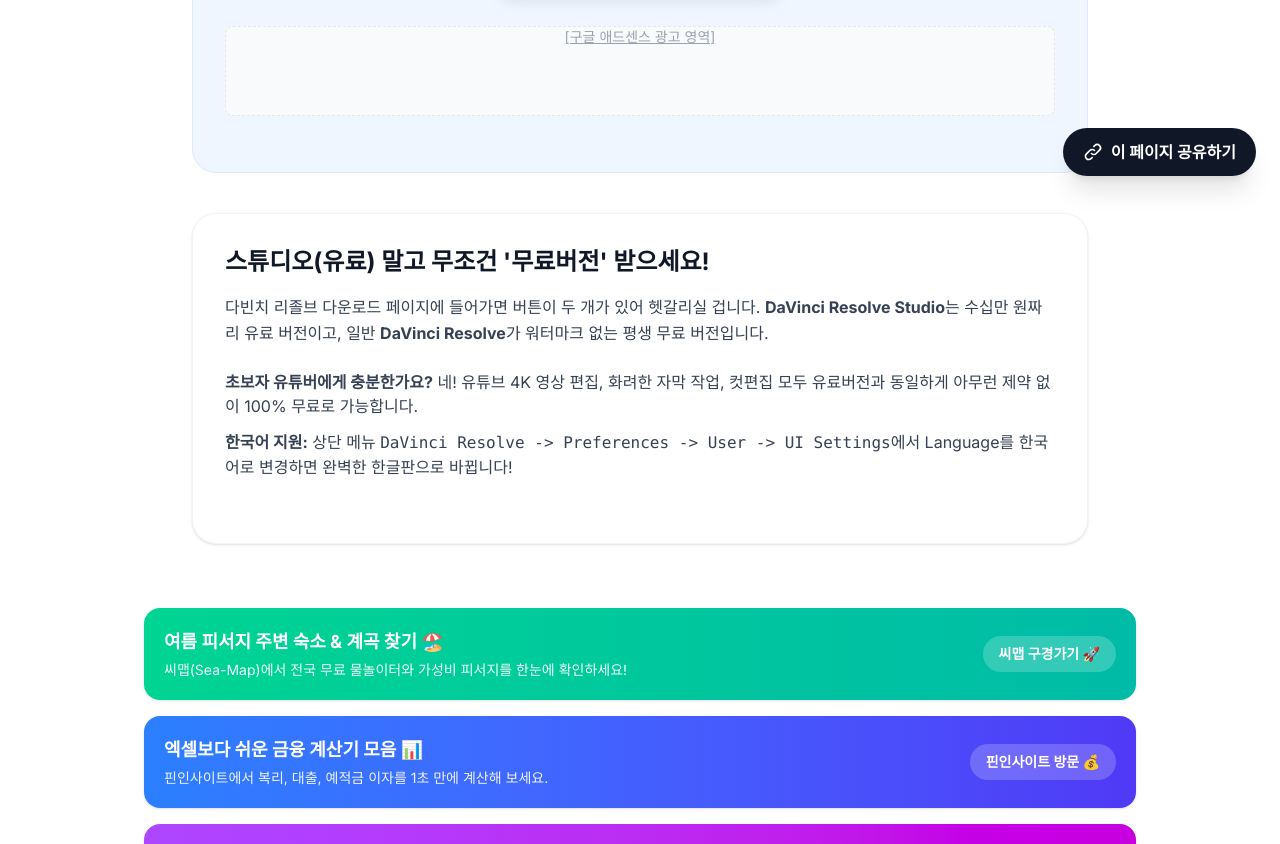
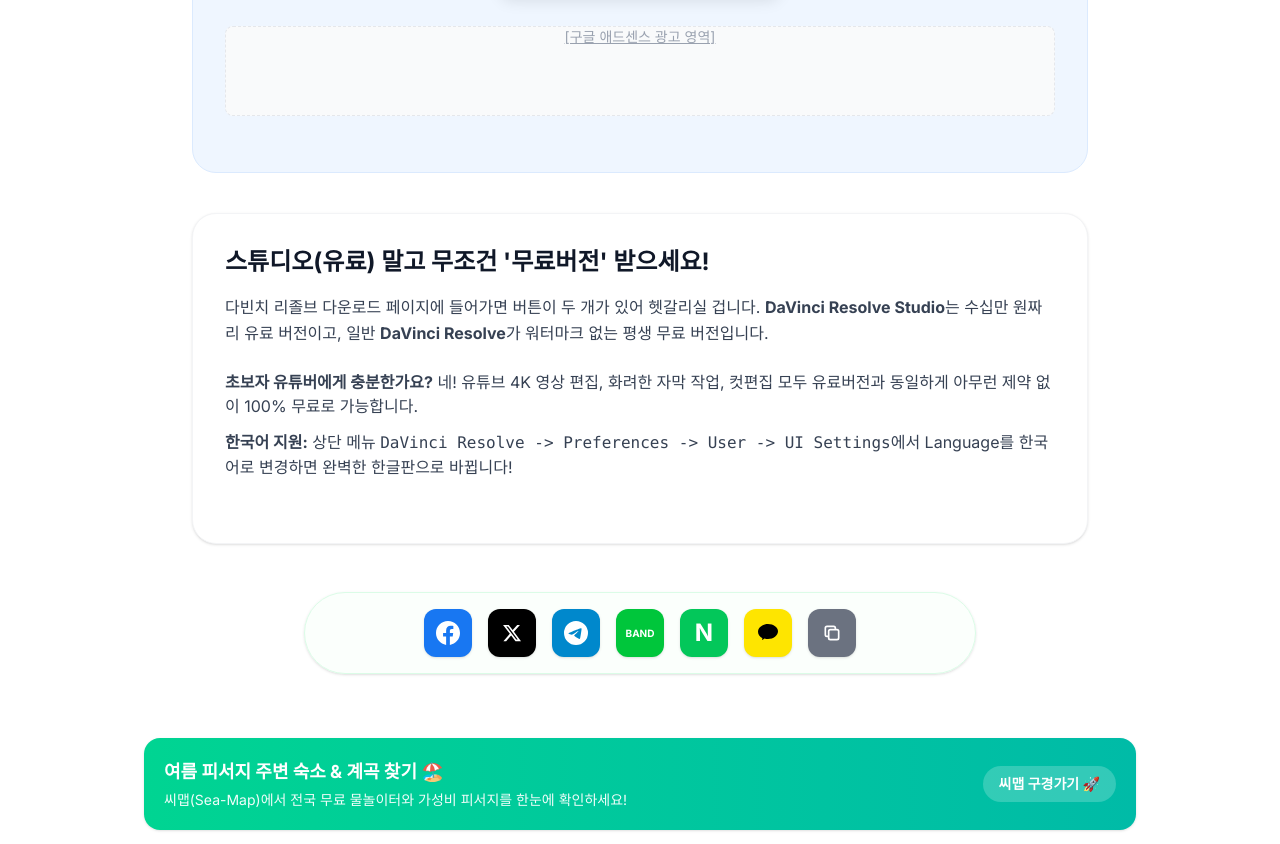
Before and after one commit to duke3736-collab/software-vault, a Next.js app: page /app/davinci in a window 1280 px wide. Shown: the part 600-1444 px from the top of the page. Built offline with nearby package versions, Linux system fonts and the light colour scheme.

Commit message:
feat: redesign social share buttons to horizontal group

```diff
--- a/src/app/layout.tsx
+++ b/src/app/layout.tsx
@@ -45,9 +45,9 @@
         </header>
         <main className="max-w-5xl mx-auto px-4 py-8 min-h-screen">
           {children}
+          <ShareButton />
           <PromotionBanners />
         </main>
-        <ShareButton />
         <footer className="bg-white border-t border-gray-200 mt-12 py-10">
           <div className="max-w-5xl mx-auto px-4 text-center text-sm text-gray-500">
             <p>© 2026 Software Vault. 모든 소프트웨어의 저작권은 해당 개발사에게 있습니다.</p>
--- a/src/components/ShareButton.tsx
+++ b/src/components/ShareButton.tsx
@@ -1,13 +1,20 @@
 'use client';
 
-import { useState } from 'react';
+import { useState, useEffect } from 'react';
 
 export default function ShareButton() {
   const [copied, setCopied] = useState(false);
+  const [url, setUrl] = useState('');
+  const [title, setTitle] = useState('');
+
+  useEffect(() => {
+    setUrl(window.location.href);
+    setTitle(document.title);
+  }, []);
 
   const handleCopy = async () => {
     try {
-      await navigator.clipboard.writeText(window.location.href);
+      await navigator.clipboard.writeText(url);
       setCopied(true);
       setTimeout(() => setCopied(false), 2000);
     } catch (err) {
@@ -15,26 +22,68 @@
     }
   };
 
+  const shareLinks = {
+    facebook: `https://www.facebook.com/sharer/sharer.php?u=${encodeURIComponent(url)}`,
+    twitter: `https://twitter.com/intent/tweet?url=${encodeURIComponent(url)}&text=${encodeURIComponent(title)}`,
+    telegram: `https://t.me/share/url?url=${encodeURIComponent(url)}&text=${encodeURIComponent(title)}`,
+    band: `https://band.us/plugin/share?body=${encodeURIComponent(title + ' ' + url)}&route=${encodeURIComponent(url)}`,
+    naver: `https://share.naver.com/web/shareView?url=${encodeURIComponent(url)}&title=${encodeURIComponent(title)}`,
+    kakao: `https://story.kakao.com/share?url=${encodeURIComponent(url)}` // 임시 카카오스토리 공유
+  };
+
   return (
+    <div className="w-full max-w-2xl mx-auto my-12">
+      <div className="border border-green-100 bg-green-50/30 rounded-full py-4 px-6 shadow-sm flex flex-wrap items-center justify-center gap-3 md:gap-4">
+        {/* Facebook */}
+        <a href={shareLinks.facebook} target="_blank" rel="noopener noreferrer"
+           className="w-12 h-12 bg-[#1877F2] text-white rounded-xl flex items-center justify-center text-xl hover:scale-110 transition shadow-sm">
+          <svg className="w-6 h-6" fill="currentColor" viewBox="0 0 24 24"><path d="M24 12.073c0-6.627-5.373-12-12-12s-12 5.373-12 12c0 5.99 4.388 10.954 10.125 11.854v-8.385H7.078v-3.469h3.047V9.43c0-3.007 1.792-4.669 4.533-4.669 1.312 0 2.686.235 2.686.235v2.953H15.83c-1.491 0-1.956.925-1.956 1.874v2.25h3.328l-.532 3.469h-2.796v8.385C19.612 23.027 24 18.062 24 12.073z"/></svg>
+        </a>
+
+        {/* X (Twitter) */}
+        <a href={shareLinks.twitter} target="_blank" rel="noopener noreferrer"
+           className="w-12 h-12 bg-black text-white rounded-xl flex items-center justify-center text-xl hover:scale-110 transition shadow-sm">
+          <svg className="w-5 h-5" fill="currentColor" viewBox="0 0 24 24"><path d="M18.244 2.25h3.308l-7.227 8.26 8.502 11.24H16.17l-5.214-6.817L4.99 21.75H1.68l7.73-8.835L1.254 2.25H8.08l4.713 6.231zm-1.161 17.52h1.833L7.084 4.126H5.117z"/></svg>
+        </a>
+
+        {/* Telegram */}
+        <a href={shareLinks.telegram} target="_blank" rel="noopener noreferrer"
+           className="w-12 h-12 bg-[#0088cc] text-white rounded-xl flex items-center justify-center text-xl hover:scale-110 transition shadow-sm">
+          <svg className="w-6 h-6" fill="currentColor" viewBox="0 0 24 24"><path d="M11.944 0A12 12 0 0 0 0 12a12 12 0 0 0 12 12 12 12 0 0 0 12-12A12 12 0 0 0 12 0a12 12 0 0 0-.056 0zm4.962 7.224c.1-.002.321.023.465.14a.506.506 0 0 1 .171.325c.016.093.036.306.02.472-.18 1.898-.962 6.502-1.36 8.627-.168.9-.499 1.201-.82 1.23-.696.065-1.225-.46-1.9-.902-1.056-.693-1.653-1.124-2.678-1.8-1.185-.78-.417-1.21.258-1.91.177-.184 3.247-2.977 3.307-3.23.007-.032.014-.15-.056-.212s-.174-.041-.249-.024c-.106.024-1.793 1.14-5.061 3.345-.48.33-.913.49-1.302.48-.428-.008-1.252-.241-1.865-.44-.752-.245-1.349-.374-1.297-.789.027-.216.325-.437.896-.663 3.498-1.524 5.83-2.529 6.998-3.014 3.332-1.386 4.025-1.627 4.476-1.635z"/></svg>
+        </a>
+
+        {/* Band */}
+        <a href={shareLinks.band} target="_blank" rel="noopener noreferrer"
+           className="w-12 h-12 bg-[#00C63B] text-white rounded-xl flex items-center justify-center font-bold text-[10px] hover:scale-110 transition shadow-sm">
+          BAND
+        </a>
+
+        {/* Naver */}
+        <a href={shareLinks.naver} target="_blank" rel="noopener noreferrer"
+           className="w-12 h-12 bg-[#03C75A] text-white rounded-xl flex items-center justify-center font-bold text-2xl hover:scale-110 transition shadow-sm">
+          N
+        </a>
+
+        {/* Kakao */}
+        <a href={shareLinks.kakao} target="_blank" rel="noopener noreferrer"
+           className="w-12 h-12 bg-[#FEE500] text-[#000000] rounded-xl flex items-center justify-center text-xl hover:scale-110 transition shadow-sm">
+          <svg className="w-6 h-6" fill="currentColor" viewBox="0 0 24 24"><path d="M12 3c-5.523 0-10 3.477-10 7.767 0 2.766 1.777 5.185 4.425 6.471-.144.502-.455 1.579-.492 1.722-.047.18.061.176.13.131.055-.035 1.74-1.127 2.457-1.602C9.642 17.848 10.796 18 12 18c5.523 0 10-3.477 10-7.767C22 6.477 17.523 3 12 3z"/></svg>
+        </a>
+
+        {/* Copy Link */}
         <button
           onClick={handleCopy}
-      className={`fixed bottom-6 right-6 z-50 flex items-center gap-2 px-5 py-3 rounded-full font-bold shadow-xl transition-all transform hover:scale-105 ${
-        copied
-          ? 'bg-green-500 text-white'
-          : 'bg-gray-900 text-white hover:bg-black'
+          className={`w-12 h-12 rounded-xl flex items-center justify-center text-xl hover:scale-110 transition shadow-sm ${
+            copied ? 'bg-green-500 text-white' : 'bg-[#6B7280] text-white'
           }`}
         >
           {copied ? (
-        <>
-          <svg className="w-5 h-5" fill="none" viewBox="0 0 24 24" stroke="currentColor"><path strokeLinecap="round" strokeLinejoin="round" strokeWidth={2} d="M5 13l4 4L19 7" /></svg>
-          주소 복사 완료!
-        </>
+            <svg className="w-6 h-6" fill="none" viewBox="0 0 24 24" stroke="currentColor"><path strokeLinecap="round" strokeLinejoin="round" strokeWidth={2} d="M5 13l4 4L19 7" /></svg>
           ) : (
-        <>
-          <svg className="w-5 h-5" fill="none" viewBox="0 0 24 24" stroke="currentColor"><path strokeLinecap="round" strokeLinejoin="round" strokeWidth={2} d="M13.828 10.172a4 4 0 00-5.656 0l-4 4a4 4 0 105.656 5.656l1.102-1.101m-.758-4.899a4 4 0 005.656 0l4-4a4 4 0 00-5.656-5.656l-1.1 1.1" /></svg>
-          이 페이지 공유하기
-        </>
+            <svg className="w-5 h-5" fill="none" viewBox="0 0 24 24" stroke="currentColor"><path strokeLinecap="round" strokeLinejoin="round" strokeWidth={2} d="M8 16H6a2 2 0 01-2-2V6a2 2 0 012-2h8a2 2 0 012 2v2m-6 12h8a2 2 0 002-2v-8a2 2 0 00-2-2h-8a2 2 0 00-2 2v8a2 2 0 002 2z" /></svg>
           )}
         </button>
+      </div>
+    </div>
   );
 }
```
Lines whose indentation alone changed are shown as unchanged.
